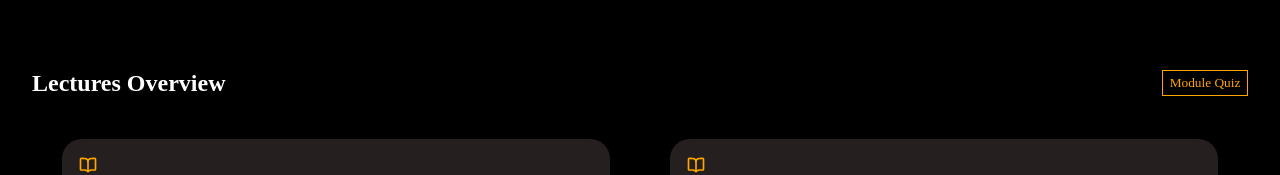
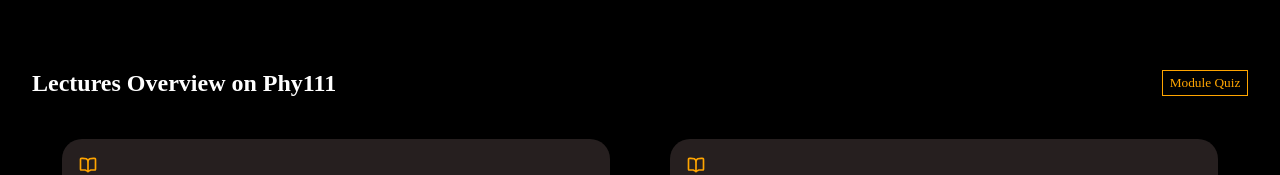
Before and after one commit to mikelneonedwin/sen211, a plain HTML site: page Frontend/phy111.html in a window 1280 px wide. Shown: the part 162-337 px from the top of the page. Drawn offline with Linux system fonts and the light colour scheme; files whose address does not match are found by name; a web font is replaced by a local one.

Commit message:
Testing my commit

```diff
--- a/Frontend/phy111.html
+++ b/Frontend/phy111.html
@@ -36,7 +36,7 @@
     <!-- This is for the Lecture Overview part -->
     <div class="Lectures-Overview">
         <div class="lectures-overview-header">
-            <h2>Lectures Overview</h2>
+            <h2>Lectures Overview on Phy111</h2>
 
             <button class="quizButton">Module Quiz</button>
 
```
